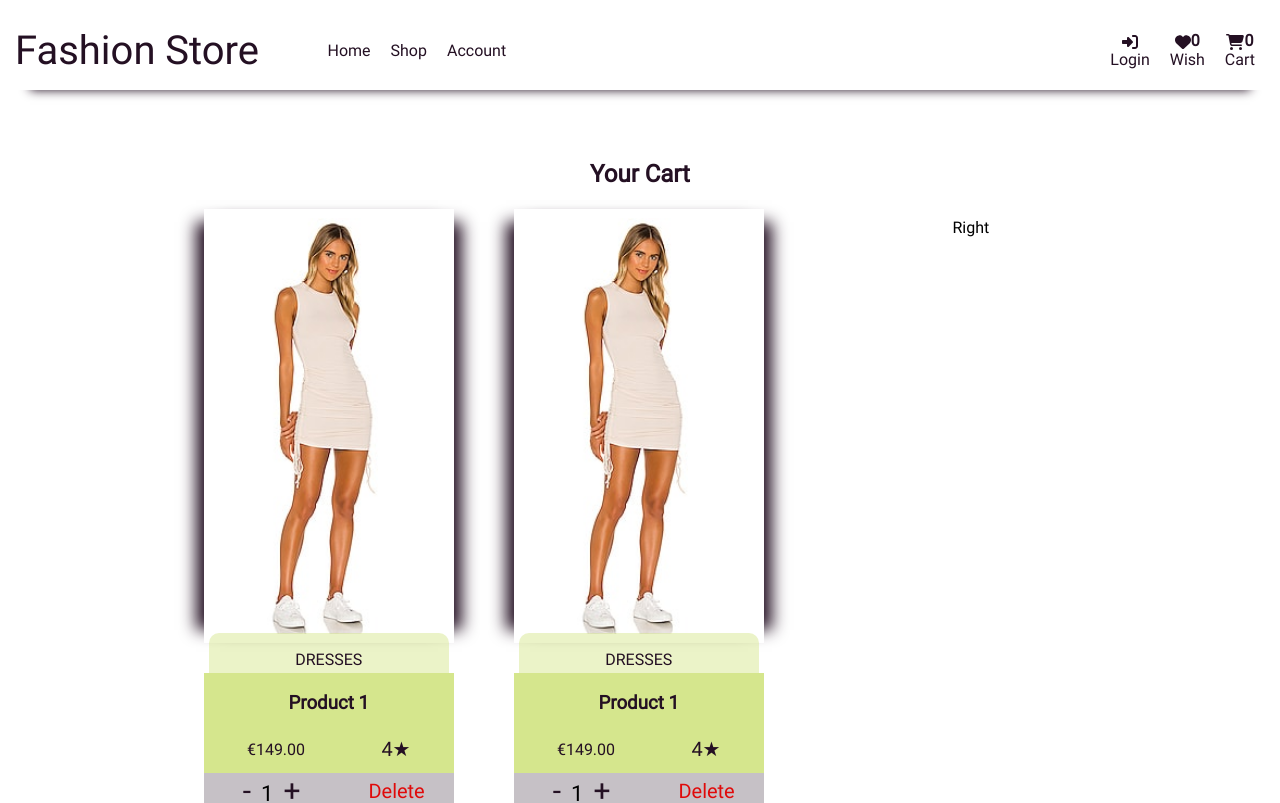
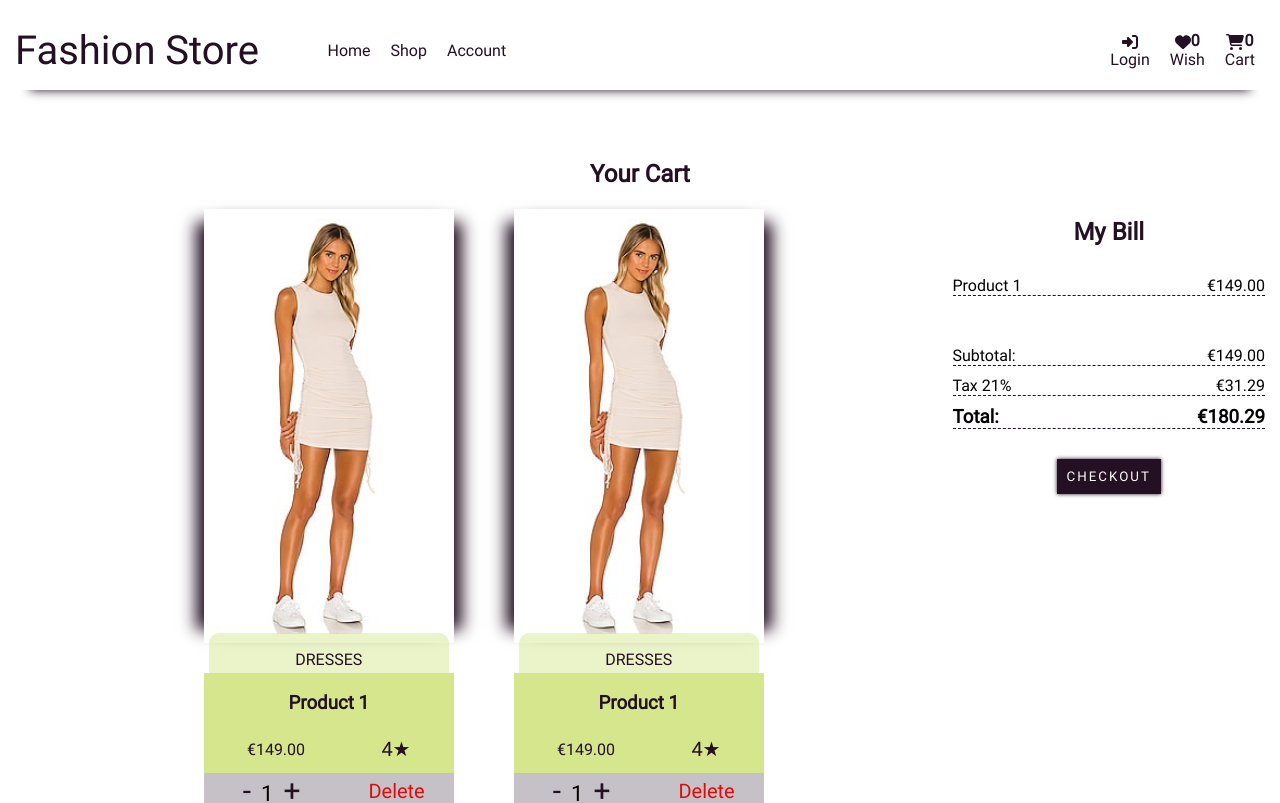
Before and after one commit to Maestro1982/fashion-store-ecommerce, a React (Create React App) app in the folder frontend/: page /shopping-cart in a window 1280 px wide. Shown: the top 803 px of the page. Built offline with nearby package versions, Linux system fonts and the light colour scheme; the HTML template or start-up script is replaced by a standard one.

Commit message:
create wishlistitem filterpartial, create cartitem, cartitems, wishlist components and css styling

```diff
--- a/frontend/src/App.css
+++ b/frontend/src/App.css
@@ -638,3 +638,42 @@
 .ci-quantity {
   font-size: 22px;
 }
+
+.bill-title {
+  text-align: center;
+  margin-bottom: 30px;
+  color: #241023;
+}
+
+.bill-group {
+  display: flex;
+  justify-content: space-between;
+  margin-bottom: 10px;
+  border-bottom: 1px dashed #241023;
+}
+
+.bill-total {
+  margin-top: 50px;
+}
+
+.bill-btn {
+  margin-top: 30px;
+}
+
+.bill-btn button {
+  padding: 10px;
+  display: block;
+  margin: 0 auto;
+  text-transform: uppercase;
+  transition: all 0.5s;
+  background-color: #241023;
+  box-shadow: 0 0 4px #241023;
+  color: #ffffff;
+  border: none;
+  letter-spacing: 2px;
+}
+
+.bill-btn button:hover {
+  background-color: #47a025;
+  color: #ffffff;
+}
--- a/frontend/src/components/CartItems.jsx
+++ b/frontend/src/components/CartItems.jsx
@@ -15,7 +15,34 @@ const CartItems = () => {
             <CartItem />
           </div>
         </div>
-        <div className='ci-col'>Right</div>
+        <div className='ci-col'>
+          <div className='cart-bill'>
+            <h2 className='bill-title'>My Bill</h2>
+            <div className='bill-groups'>
+              <div className='bill-group'>
+                <span>Product 1</span>
+                <span>€149.00</span>
+              </div>
+            </div>
+            <div className='bill-total'>
+              <div className='bill-group'>
+                <span>Subtotal:</span>
+                <span>€149.00</span>
+              </div>
+              <div className='bill-group'>
+                <span>Tax 21%</span>
+                <span>€31.29</span>
+              </div>
+              <div className='bill-group'>
+                <h3>Total:</h3>
+                <h3>€180.29</h3>
+              </div>
+            </div>
+            <div className='bill-btn'>
+              <button>Checkout</button>
+            </div>
+          </div>
+        </div>
       </div>
     </div>
   );
--- a/frontend/src/components/filterPartials/WishListItem.jsx
+++ b/frontend/src/components/filterPartials/WishListItem.jsx
@@ -23,9 +23,11 @@ const WishListItem = () => {
           </div>
         </div>
       </Link>
-      <button className='w-trashBtn'>
-        <span className='w-trash'>Delete</span>
-      </button>
+      <div className='ci-otherDiv'>
+        <button className='w-trashBtn'>
+          <span className='w-trash'>Delete</span>
+        </button>
+      </div>
     </div>
   );
 };
```
